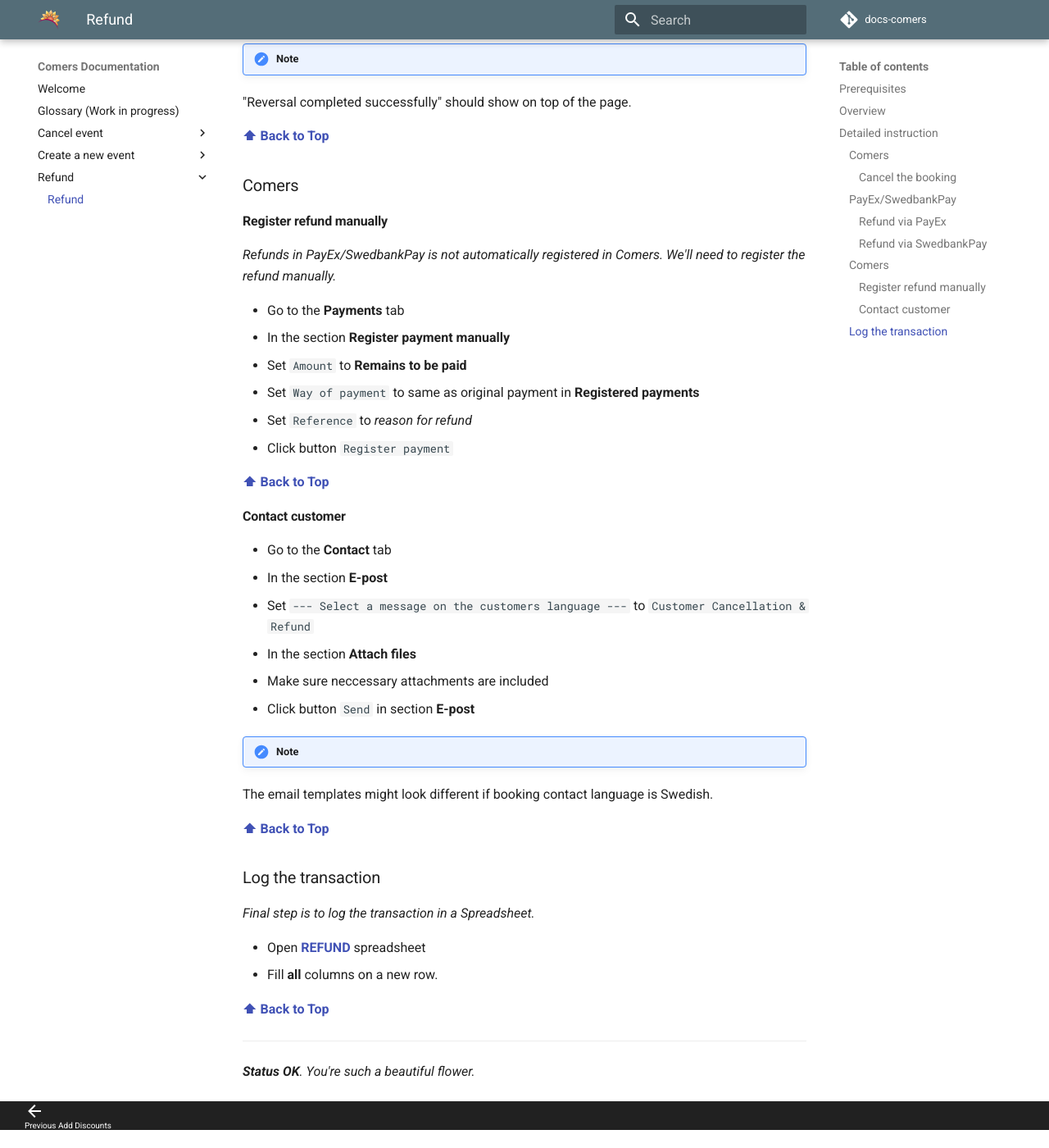
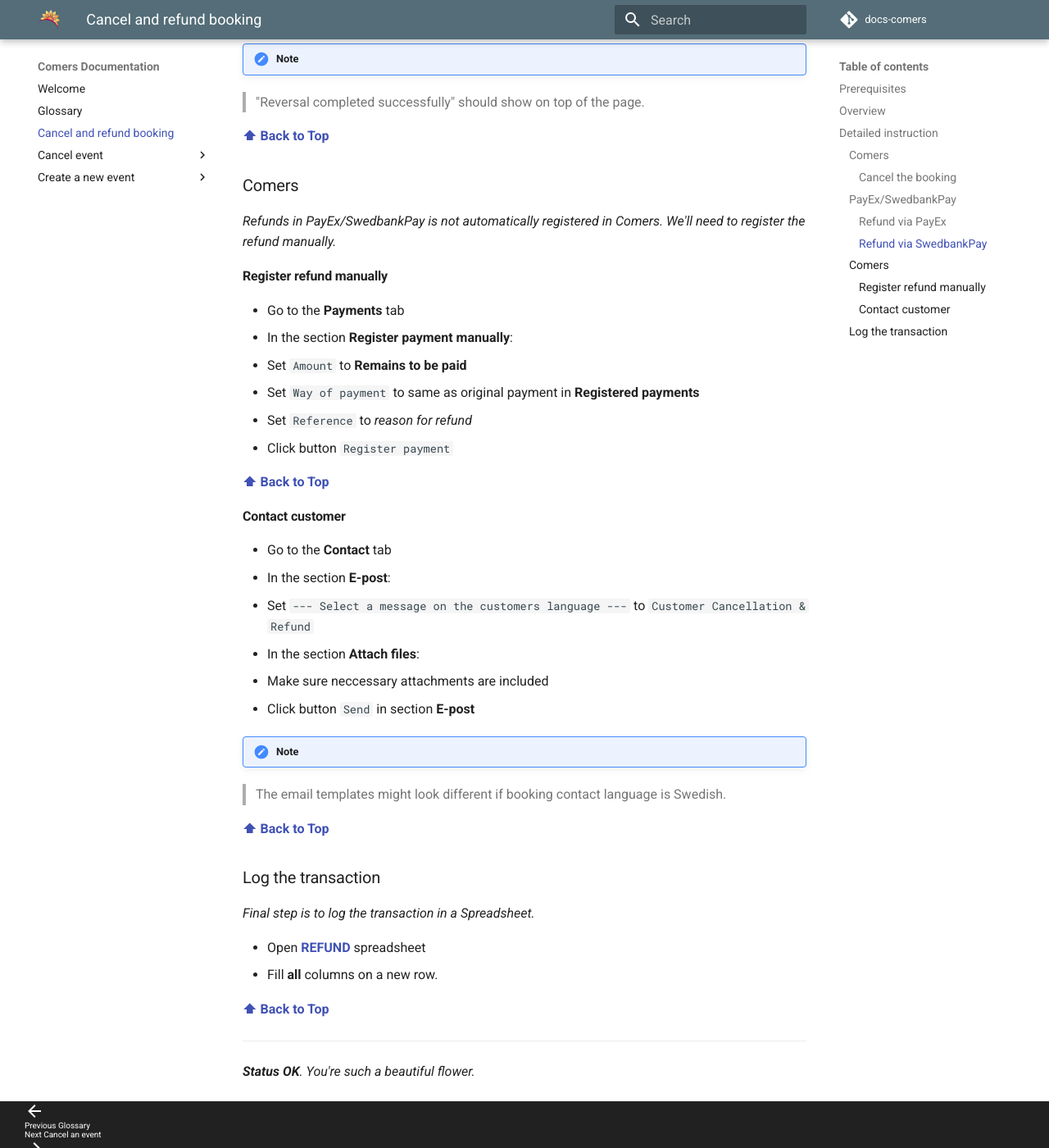
Before and after one commit to begabba/docs-comers, an MkDocs documentation site: the page built from docs/how-to-make-a-refund.md, in a window 1280 px wide and 1400 px high, scrolled down 2390 px. Shown: the whole window at 82% size. Built offline with MkDocs 1.6.1 and Material for MkDocs 9.7.7, drawn with Linux system fonts in a browser that asks for light colours; comment, search, counter and statistics services are not loaded; before the commit the page ends 3768 px from its top, so only the background shows below that; some of the changed text lies outside the part shown.

Commit message:
minor updte

```diff
--- a/docs/glossary.md
+++ b/docs/glossary.md
@@ -1,33 +1,45 @@
-# Glossary (Work in progress)
+# Glossary
+
+!!! Warning
+
+> **This page is not finished and might contain errors.**
 
 This chapter explains some of the concepts and terminology of Comers.
 
 A bookable event in Comers needs:
-* Project
-* Arrangement
-* Package
+
+- Project
+- Arrangement
+- Package
 
 !!! Naming convention
-    For consistency **always** use the exact same name for Projects, Arrangements & Packages.
+
+> For consistency **always** use the exact same name for Projects, Arrangements & Packages.
 
 ### Project
+
 A Project connects the Arrangement and Package together. A Project `Project Number` is used as `resultat enhet` in Visma.
 Projects can be used to filter searches via _Arrival list_ or _Search bookings_.
 
 ### Arrangment
+
 ...
 Arrangements contains the price & capacity for the Arrangement part of a booking.
 It also handles the presentation of the Package in the booking flow.
 
 ### Package
+
 Package determines the bookable accommodations for the event.
 `Price type` is used differentiate products between overlapping events.
 
 ### COMERS OVERVIEW
+
 COMERS OVERVIEW is a Google Sheet used to design events for Comers.
 
 ### Products
+
 Products is Comers means beds. Is also refered to as Hotel.
 
 ### Capacity
+
 Arrangements & Products have capacity. Capacity decides the number of individuals it can hold. `Allotment` means limited space and `Freesale` means unlimited.
--- a/docs/refund/00. Refund.md
+++ b/docs/how-to-make-a-refund.md
@@ -1,4 +1,4 @@
-# Refund
+# Cancel and refund booking
 
 _This guide contains a step-by-step instruction on how to make
 a refund of a booking in Comers with PayEx/SwedbankPay._
@@ -39,11 +39,12 @@
 - Set `--- State reason for cancellation ---` to `According agreement` or `Free`. If cancellation fee apply use `According agreement`
 - Click button `Confirm Cancel`
 - Go to the **Payments** tab
-- In the section **Registrered payments**
+- In the section **Registrered payments**:
   - Make note of the **Payment date** & the **Reference** number
 
 !!! Note
-_We'll use the **Payment date** and **Reference** number to find the payment in PayEx/SwedbankPay_.
+
+> _We'll use the **Payment date** and **Reference** number to find the payment in PayEx/SwedbankPay_.
 
 **[⬆ Back to Top](#overview)**
 
@@ -66,7 +67,8 @@
 - Click button `OK`
 
 !!! Note
-"Transaction is credited" should show at the bottom of the page.
+
+> "Transaction is credited" should show at the bottom of the page.
 
 **[⬆ Back to Top](#overview)**
 
@@ -82,18 +84,19 @@
 - Click `Reverse Payment`
 
 !!! Note
-"Reversal completed successfully" should show on top of the page.
+
+> "Reversal completed successfully" should show on top of the page.
 
 **[⬆ Back to Top](#overview)**
 
 ### Comers
 
+_Refunds in PayEx/SwedbankPay is not automatically registered in Comers. We'll need to register the refund manually._
+
 #### Register refund manually
 
-_Refunds in PayEx/SwedbankPay is not automatically registered in Comers. We'll need to register the refund manually._
-
 - Go to the **Payments** tab
-- In the section **Register payment manually**
+- In the section **Register payment manually**:
   - Set `Amount` to **Remains to be paid**
   - Set `Way of payment` to same as original payment in **Registered payments**
   - Set `Reference` to _reason for refund_
@@ -104,14 +107,15 @@
 #### Contact customer
 
 - Go to the **Contact** tab
-- In the section **E-post**
+- In the section **E-post**:
   - Set `--- Select a message on the customers language ---` to `Customer Cancellation & Refund`
-- In the section **Attach files**
+- In the section **Attach files**:
   - Make sure neccessary attachments are included
 - Click button `Send` in section **E-post**
 
 !!! Note
-The email templates might look different if booking contact language is Swedish.
+
+> The email templates might look different if booking contact language is Swedish.
 
 **[⬆ Back to Top](#overview)**
 
```
Also changed, not shown: docs/index.md (+5 -4 lines).
